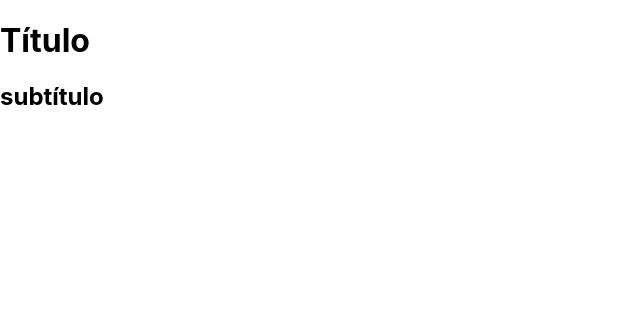
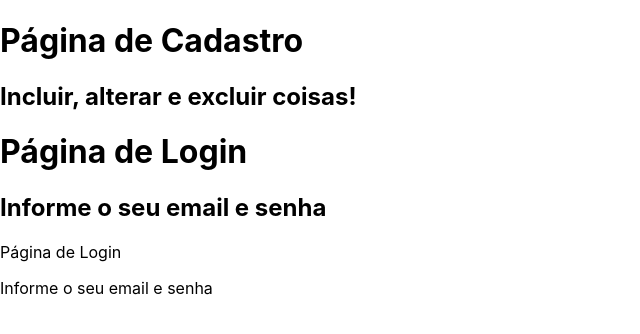
Before and after one commit to GeanGoncalves/ReactJS, a Next.js app in the folder curso-nextjs/exercicios/: page /basicos/usandoTitulo in a window 1280 px wide. Shown: the top 334 px of the page, without its empty margins (0-640 px from the left). Built offline with nearby package versions, Linux system fonts and the light colour scheme.

Commit message:
Revisão React Aula:17

```diff
--- a/curso-nextjs/exercicios/components/Titulo.jsx
+++ b/curso-nextjs/exercicios/components/Titulo.jsx
@@ -1,8 +1,17 @@
-export default function Titulo(){
-    return (
-        <>
-        <h1>Título</h1>
-        <h2>subtítulo</h2>
-        </>
-    )
+export default function Titulo(props){
+
+
+        return props.pequeno? (
+            <>
+            <p>{props.principal}</p>
+            <p>{props.secundario}</p>
+            </>
+        ): (
+            <>
+            <h1>{props.principal}</h1>
+            <h2>{props.secundario}</h2>
+            </>
+        )
+
+
 }
--- a/curso-nextjs/exercicios/pages/basicos/usandoTitulo.jsx
+++ b/curso-nextjs/exercicios/pages/basicos/usandoTitulo.jsx
@@ -3,7 +3,23 @@
 export default function usandoTitulo(){
     return (
         <div>
-        <Titulo/>
+        <Titulo
+        principal ="Página de Cadastro"
+        secundario = "Incluir, alterar e excluir coisas!"
+        />
+
+        <Titulo
+        principal ="Página de Login"
+        secundario = "Informe o seu email e senha"
+        pequeno = {false}
+        />
+
+
+        <Titulo
+        principal ="Página de Login"
+        secundario = "Informe o seu email e senha"
+        pequeno
+        />
         </div>
     )
 }
```
